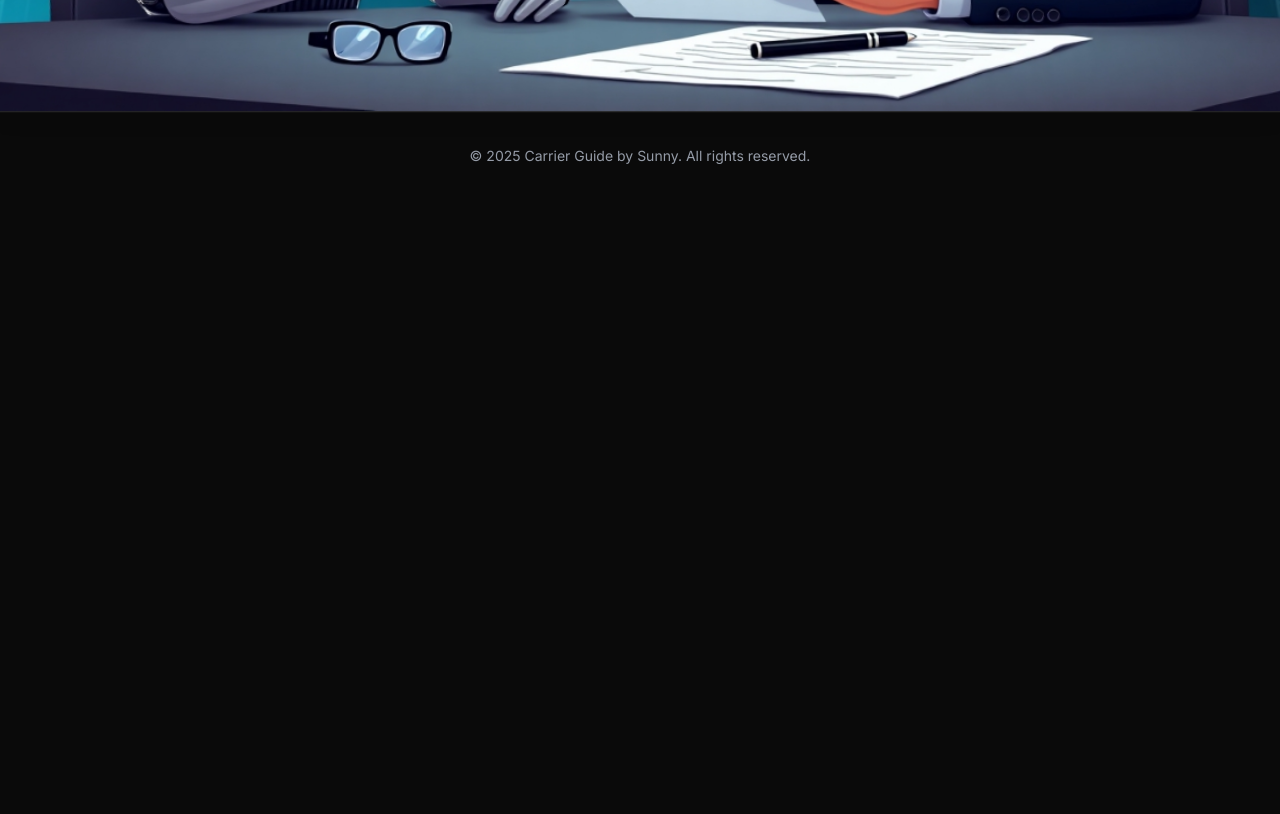
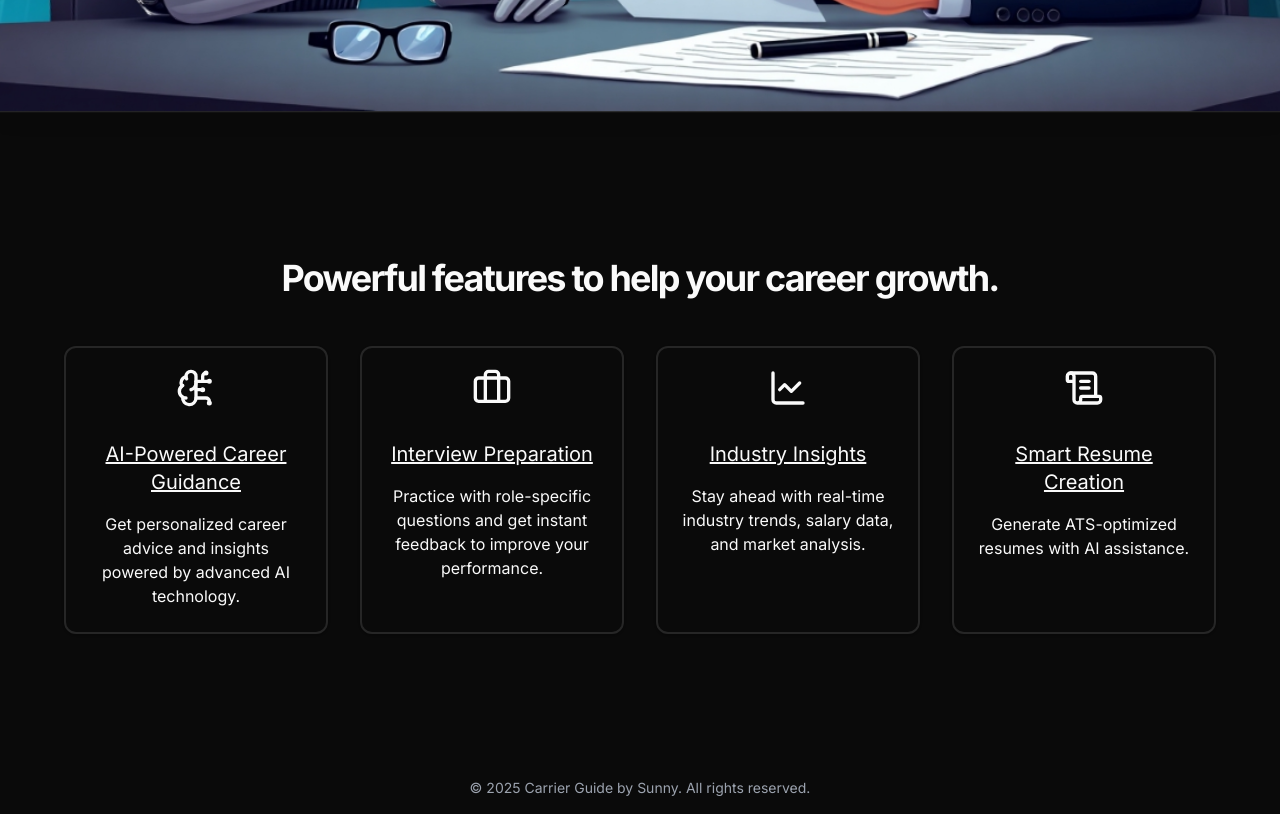
Before and after one commit to iamsnyg/CarrierGuidBySunnyAndAi, a Next.js app: page / in a window 1280 px wide. Shown: the part 1140-1954 px from the top of the page. Before the commit the page ends 1322 px from the top, so only its background shows below. Built offline with nearby package versions, Linux system fonts and the light colour scheme; no server answers.

Commit message:
feat: enhance Home component with features section and card layout

```diff
--- a/app/page.jsx
+++ b/app/page.jsx
@@ -1,6 +1,8 @@
 // import HeroSection from "@/components/HeroSection";
 import HeroSection from "@/components/hero";
 import Image from "next/image";
+import { features } from "./data/features";
+import { Card, CardContent } from "@/components/ui/card";
 
 export default function Home() {
   return (
@@ -8,8 +10,26 @@
       <div className="grid-background"></div>
       <HeroSection />
 
-      <section>
-
+      <section className="w-full py-12 md:py-24 lg:py-32 bg-background">
+        <div className="container mx-auto px-4 md:px-6">
+          <h2 className="text-3xl md:text-4xl font-bold text-center tracking-tighter mb-12">
+            Powerful features to help your career growth.
+          </h2>
+          <div className="grid grid-cols-1 md:grid-cols-2 lg:grid-cols-4 gap-8 max-w-6xl mx-auto">
+            {features.map((feature, index) => {
+              return (
+                <Card key={index} className="border-2 hover:border-x-purple-400 transition-all duration-300 ease-in-out">
+                  {/* Card content */}
+                  <CardContent className="flex flex-col justify-center items-center space-y-4 pt-5">
+                    {feature.icon}
+                    <h3 className="underline text-center text-xl">{feature.title}</h3>
+                    <p className="text-center">{feature.description}</p>
+                  </CardContent>
+                </Card>
+              );
+            })}
+          </div>
+        </div>
       </section>
     </div>
   );
```
